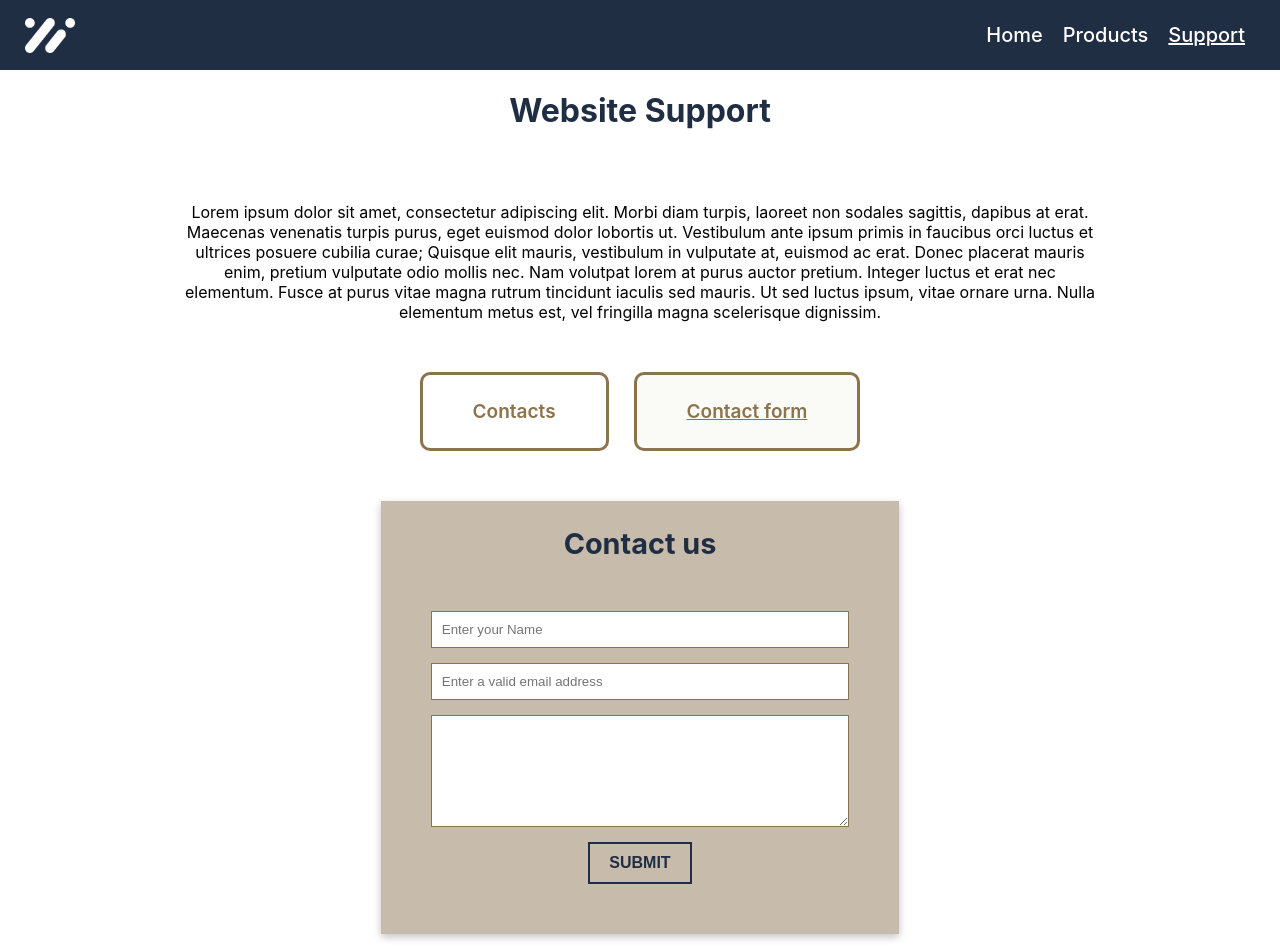
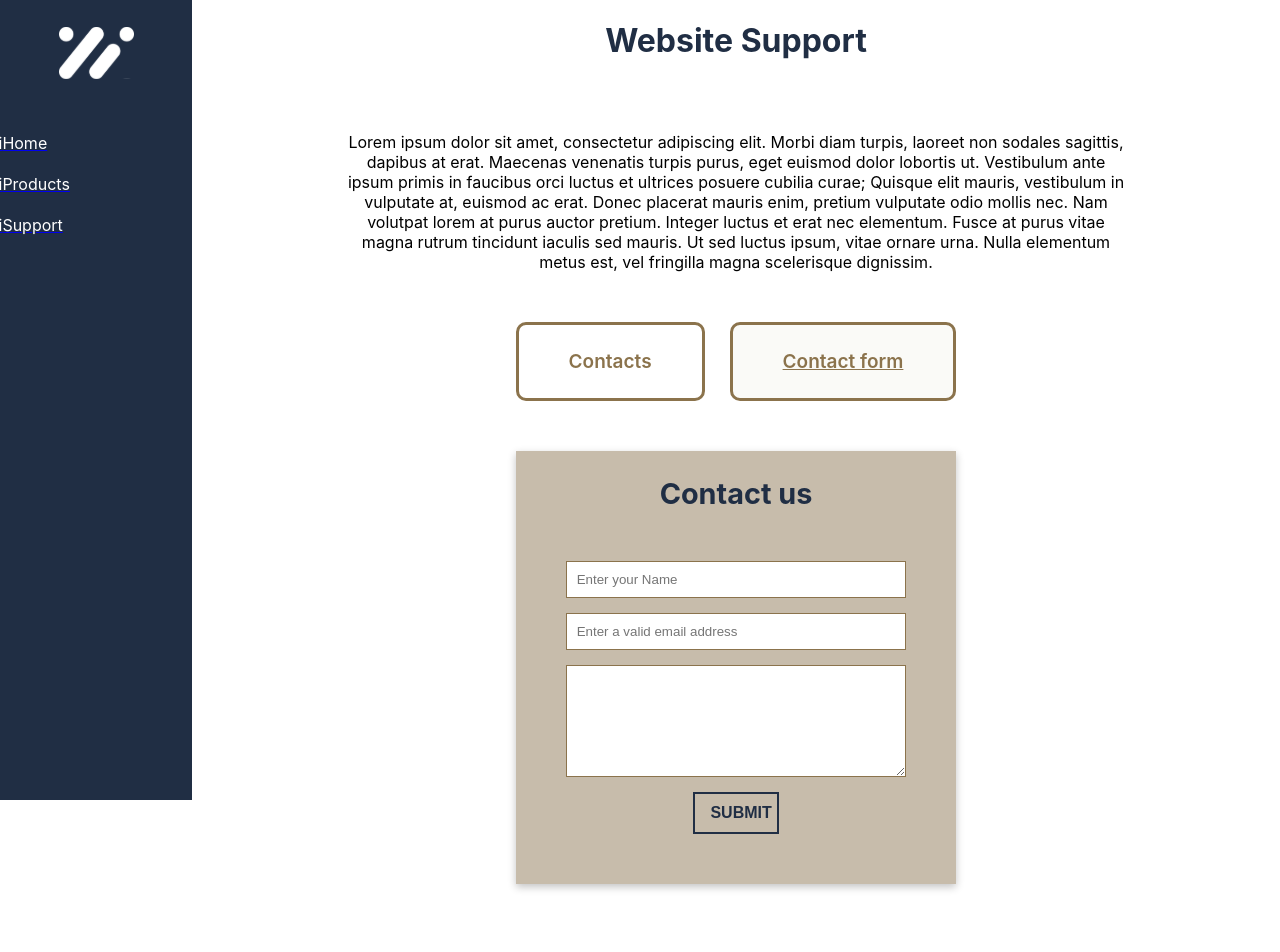
Before and after one commit to Petra-Poliakova/stock-manager-app, a React (Create React App) app: page /support/contactForm in a window 1280 px wide. Shown: the top 952 px of the page. Built offline with nearby package versions, Linux system fonts and the light colour scheme.

Commit message:
change main menu to sidebar

```diff
--- a/package.json
+++ b/package.json
@@ -3,6 +3,9 @@
   "version": "0.1.0",
   "private": true,
   "dependencies": {
+    "@emotion/react": "^11.11.4",
+    "@emotion/styled": "^11.11.5",
+    "@mui/material": "^5.15.20",
     "@testing-library/jest-dom": "^5.17.0",
     "@testing-library/react": "^13.4.0",
     "@testing-library/user-event": "^13.5.0",
--- a/src/App.tsx
+++ b/src/App.tsx
@@ -9,8 +9,8 @@ import Contact from "./app/pages/support/Contact";
 import ContactForm from "./app/pages/support/ContactForm";
 import RootLayout from "./app/layouts/RootLayout";
 import SupportLayout from "./app/layouts/SupportLayout";
-import  ProductDetail from "./app/pages/products/ProductDetail";
-import {productDetailLoader} from "./app/pages/products/ProductDetail";
+import ProductDetail from "./app/pages/products/ProductDetail";
+import { productDetailLoader } from "./app/pages/products/ProductDetail";
 import ProductError from "./app/pages/products/ProductError";
 
 import NotFound from "./app/NotFound";
--- a/src/app/layouts/RootLayout.tsx
+++ b/src/app/layouts/RootLayout.tsx
@@ -1,13 +1,24 @@
 import React from 'react';
 import { NavLink, Outlet } from "react-router-dom";
-import Logo from "../../assets/logo.png";
+import Logo from "../../assets/logo_svg.svg";
 
-import "../../styles/globalStyle.scss";
+//import "../../styles/globalStyle.scss";
+import "../../styles/layouts/RootLayout.scss"
 
 const RootLayout = () => {
   return (
-    <>
-    <header>
+    <div style={{width:'100%', display:'flex', flexDirection:'row'}}>
+    <div className='sidebar'>
+      <div className='logo'>
+        <img src={Logo} alt="Logo" />
+      </div>
+      <nav className='menu'>
+          <NavLink to="/"><div className='navItem'><span className='icon'>i</span> Home</div></NavLink>
+          <NavLink to="/products"><div className='navItem'><span className='icon'>i</span> Products</div></NavLink>
+          <NavLink to="/support"><div className='navItem'><span className='icon'>i</span> Support</div></NavLink>
+      </nav>
+    </div>
+    {/* <header>
       <div className="logo-container">
         <div className="logo">
           <img src={Logo} alt="Logo" />
@@ -34,12 +45,12 @@ const RootLayout = () => {
           Support
         </NavLink>
       </nav>
-    </header>
+    </header> */}
 
-    <main>
+    <main style={{width:'85%'}}>
       <Outlet />
     </main>
-  </>
+  </div>
   )
 }
 
--- a/src/styles/globalStyle.scss
+++ b/src/styles/globalStyle.scss
@@ -11,20 +11,21 @@ $accent: #8b734c;
 $white-color: #ffffff;
 $neutral-secondary200-color: #fafaf7;
 
-// $color-primary: #202e44;
-// $color-secondary: #a9bbc8;
-// $color-neutral-primary: #c7bcab;
-// $color-neutral-secondary: #f2f2eb;
+//new varieble color
+ $color-primary: #202e44;
+ $color-secondary: #a9bbc8;
+ $color-neutral-primary: #c7bcab;
+ $color-neutral-secondary: #f2f2eb;
 
-// $color-primary-dark: #283a55;
-// $color-primary-medium: #304567;
-// $color-primary-light: #f5f6f7;
-// $color-primary-lighter: #fafafb;
+ $color-primary-dark: #283a55;
+ $color-primary-medium: #304567;
+ $color-primary-light: #f5f6f7;
+ $color-primary-lighter: #fafafb;
 
-// $color-accent: #8b734c;
-// $color-white: #ffffff;
-// $color-neutral-secondary-light: #fafaf7;
-// $color-text: #1B2A3F;
+ $color-accent: #8b734c;
+ $color-white: #ffffff;
+ $color-neutral-secondary-light: #fafaf7;
+ $color-text: #1B2A3F;
 
 h1,
 h2,
@@ -67,11 +68,6 @@ body {
     sans-serif;
   -webkit-font-smoothing: antialiased;
   -moz-osx-font-smoothing: grayscale;
-}
-
-code {
-  font-family: source-code-pro, Menlo, Monaco, Consolas, "Courier New",
-    monospace;
 }
 
 header {
--- /dev/null
+++ b/src/styles/layouts/RootLayout.scss
@@ -0,0 +1,33 @@
+@import '../globalStyle.scss';
+
+.sidebar{
+    width: 15%; //225px
+    height: 100vh;
+    display: flex;
+    flex-direction: column;
+    align-items: center;
+    background-color: $color-primary;
+
+    .logo {
+        padding: 27px 0 0;
+    }
+
+    .menu {
+        margin-top: 50px;
+        display: flex;
+        flex-direction: column;
+        .navItem {
+            width: 195px;
+            height: 41px;
+            display: flex;
+            flex-direction: row;
+            color:$color-white;
+            .icon{
+                color:$color-white;
+            };
+            .text{
+                color:$color-white;
+            }
+        }
+    }
+  }
```
Also changed, not shown: src/assets/logo_svg.svg (added), 1 other file (tests, documents, lock files or other folders).
